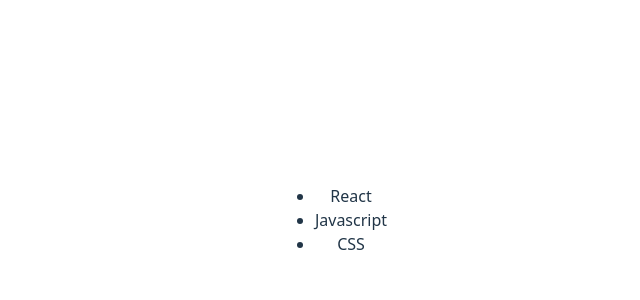
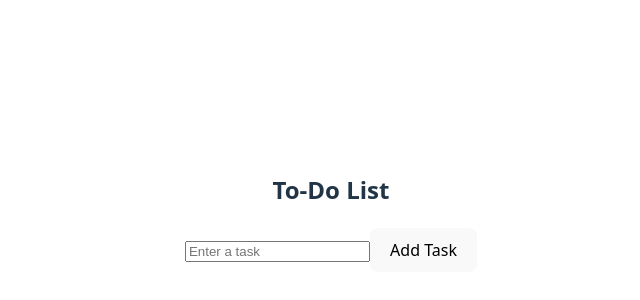
Before and after one commit to Altamash-0203/Unit-4-Assignments, a React (Vite) app: page / in a window 1280 px wide. Shown: the part 180-480 px from the top of the page, without its empty margins (309-949 px from the left). Built offline with nearby package versions, Linux system fonts and the light colour scheme.

Commit message:
debugged

```diff
--- a/src/App.jsx
+++ b/src/App.jsx
@@ -1,12 +1,13 @@
 import {  } from 'react'
 import './App.css'
 import RenderList from './Introduction-to-React-with_JSX&Babel/Q12'
+import TodoApp from './State_Management_Techniques_and_useState_Hook/Q11'
 
 function App() {
 
   return (
     <>
-      <RenderList/>
+      <TodoApp/>
     </>
   )
 }
--- /dev/null
+++ b/src/State_Management_Techniques_and_useState_Hook/Q11.jsx
@@ -0,0 +1,53 @@
+import { useState } from "react";
+
+
+
+
+
+function TodoApp() {
+      const [task, setTask] = useState("");
+      const [tasks, setTasks] = useState([]);
+      function addTask() {
+      if(task==""){       // chnage the if condition to avoid empty task
+        return alert("invalid input")
+      }
+      else {
+          setTasks(tasks.concat({ task: task }));
+        }
+        setTask(" ");
+      }
+      function toggleComplete(idx) {
+        const items = [...tasks];
+        items[idx].done = !items[idx].done;
+        setTasks(items);
+      }
+      function deleteTask(index) {
+        const updated=tasks.slice();
+        updated.splice(index ,1); //removed +1 to delete correct task
+        setTasks(updated);
+      }
+      return (
+        <div style={{ padding: "20px" }}>
+          <h2>
+ To-Do List</h2>
+          <input
+            value={task}
+            onChange={(e) => setTask(e.target.value)}
+            placeholder="Enter a task"
+          />
+          <button onClick={addTask}>Add Task</button>
+          <ul>
+            {tasks.map((t, i) => (
+              <li key={i}>
+                <span style={{ textDecoration: t.done ? 'line-through' : 'none' }}>  {/*remove function call and use ternary operator here*/}
+                  {t.task}
+                </span>
+                <button onClick={() => deleteTask(i)}>delete</button> {/*add button text content  and call a function with specific id*/}
+                <button onClick={() => toggleComplete(i)} >complated</button> {/*added button for complate the task*/}
+              </li>
+            ))}
+          </ul>
+        </div>
+      );
+    }
+    export default TodoApp
```
